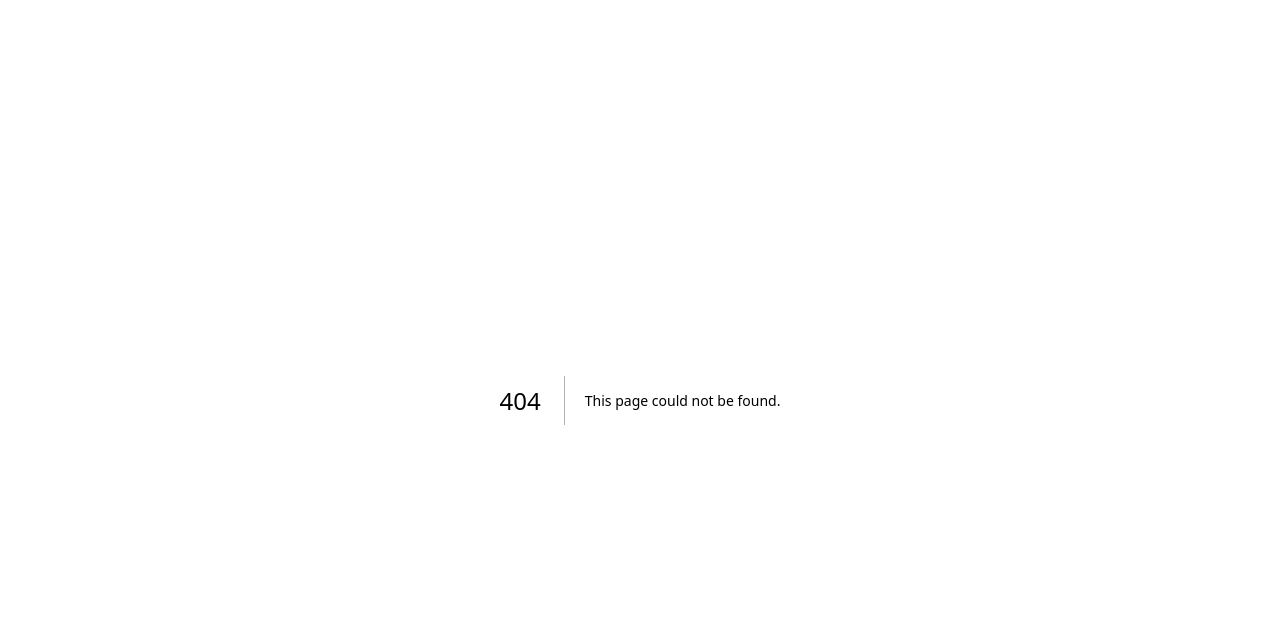
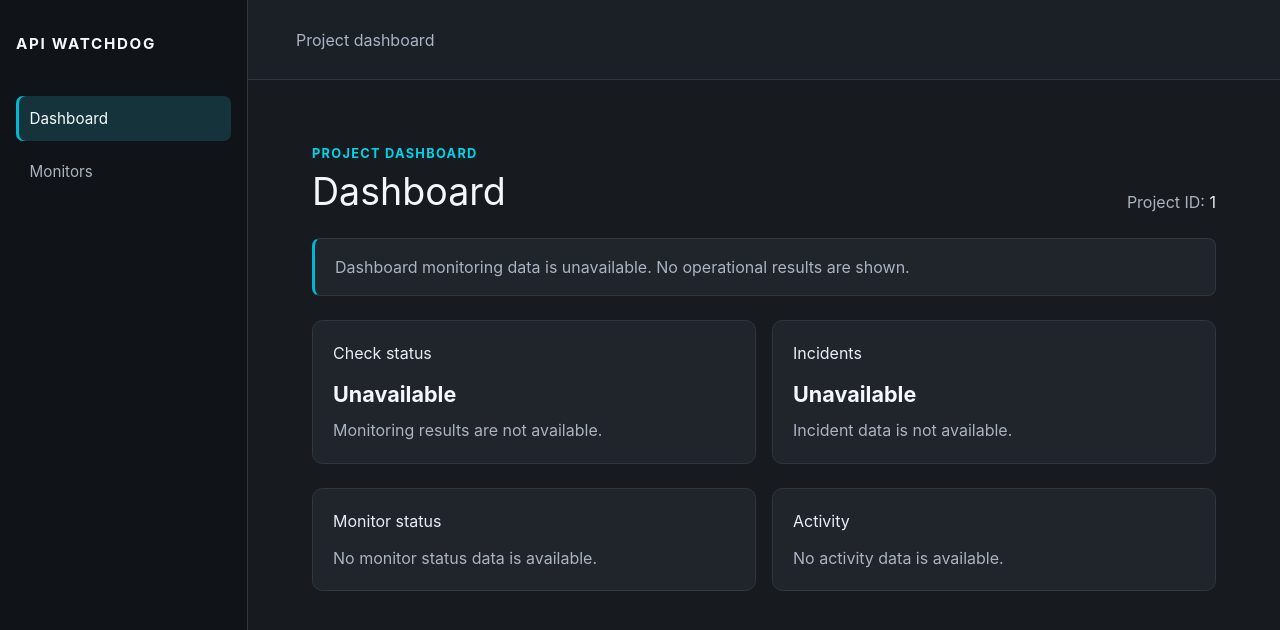
Before and after one commit to ValentinaAle/api-watchdog, a Next.js app in the folder apps/web/: page /projects/1 in a window 1280 px wide. Before the commit this address had no page. Shown: the top 630 px of the page. Built offline with nearby package versions, Linux system fonts and the light colour scheme.

Commit message:
feat(web): add project-scoped dashboard

```diff
--- a/apps/web/app/globals.css
+++ b/apps/web/app/globals.css
@@ -39,6 +39,18 @@ body { margin: 0; background: #0f131c; color: #dfe2ee; font-family: Geist, ui-sa
 .app-shell__content h1 { margin: 0; color: #f4f7fb; font-size: clamp(1.9rem, 4vw, 2.35rem); line-height: 1.15; }
 .app-shell__empty-state { max-width: 46rem; margin-top: 1.5rem; padding: 1.25rem 1.5rem; border: 1px solid var(--shell-line); border-radius: .65rem; background: var(--shell-panel); color: var(--shell-muted); line-height: 1.6; }
 
+.dashboard { display: grid; gap: 1.5rem; }
+.dashboard__heading { display: flex; flex-wrap: wrap; align-items: end; justify-content: space-between; gap: 1rem; }
+.dashboard__eyebrow { margin: 0 0 .45rem; color: var(--shell-accent-bright); font-size: .8rem; font-weight: 700; letter-spacing: .1em; text-transform: uppercase; }
+.dashboard__project { margin: 0; color: var(--shell-muted); overflow-wrap: anywhere; }
+.dashboard__project span { color: #e8edf5; }
+.dashboard__notice { margin: 0; padding: 1rem 1.25rem; border: 1px solid var(--shell-line); border-left: 3px solid var(--shell-accent); border-radius: .5rem; background: var(--shell-panel); color: var(--shell-muted); line-height: 1.55; }
+.dashboard__metrics, .dashboard__sections { display: grid; grid-template-columns: repeat(2, minmax(0, 1fr)); gap: 1rem; }
+.dashboard__card { min-width: 0; padding: 1.25rem; border: 1px solid var(--shell-line); border-radius: .65rem; background: var(--shell-panel); color: var(--shell-muted); line-height: 1.55; }
+.dashboard__card h2 { margin: 0 0 .75rem; color: #e8edf5; font-size: 1rem; }
+.dashboard__card p { margin: .4rem 0 0; }
+.dashboard__unavailable { color: #f4f7fb; font-size: 1.35rem; font-weight: 700; }
+
 @media (max-width: 767px) {
   .app-shell { grid-template-columns: minmax(0, 1fr); align-content: start; }
   .app-shell__sidebar { display: flex; flex-wrap: wrap; align-items: center; gap: .75rem 1rem; padding: .75rem 1rem; border-right: 0; border-bottom: 1px solid var(--shell-line); }
@@ -47,4 +59,5 @@ body { margin: 0; background: #0f131c; color: #dfe2ee; font-family: Geist, ui-sa
   .app-shell__nav-unavailable { max-width: 11rem; }
   .app-shell__topbar { min-height: 64px; padding: .9rem 1rem; }
   .app-shell__content { padding: 2rem 1rem; }
+  .dashboard__metrics, .dashboard__sections { grid-template-columns: minmax(0, 1fr); }
 }
--- a/apps/web/app/page.tsx
+++ b/apps/web/app/page.tsx
@@ -1,16 +1,10 @@
 import { AppShell } from "../components/shell/app-shell";
+import { Dashboard } from "../components/dashboard/dashboard";
 
 export default function HomePage() {
   return (
     <AppShell>
-      <h1>Dashboard</h1>
-      <section className="app-shell__empty-state" aria-labelledby="context-title">
-        <h2 id="context-title">No project context</h2>
-        <p>
-          A project has not been selected for this page. Open a project-specific
-          dashboard to view project information.
-        </p>
-      </section>
+      <Dashboard />
     </AppShell>
   );
 }
--- /dev/null
+++ b/apps/web/app/projects/[projectId]/page.tsx
@@ -0,0 +1,15 @@
+import { Dashboard } from "../../../components/dashboard/dashboard";
+import { AppShell } from "../../../components/shell/app-shell";
+
+type PageProps = { params: Promise<{ projectId: string }> };
+
+export default async function ProjectDashboardPage({ params }: PageProps) {
+  const { projectId: encodedProjectId } = await params;
+  const projectId = decodeURIComponent(encodedProjectId);
+
+  return (
+    <AppShell projectId={projectId}>
+      <Dashboard projectId={projectId} />
+    </AppShell>
+  );
+}
--- /dev/null
+++ b/apps/web/components/dashboard/dashboard.tsx
@@ -0,0 +1,58 @@
+type DashboardProps = { projectId?: string };
+
+export function Dashboard({ projectId }: DashboardProps) {
+  if (!projectId) {
+    return (
+      <>
+        <h1>Dashboard</h1>
+        <section className="app-shell__empty-state" aria-labelledby="context-title">
+          <h2 id="context-title">No project context</h2>
+          <p>
+            A project has not been selected for this page. Open a project-specific
+            dashboard to view project information.
+          </p>
+        </section>
+      </>
+    );
+  }
+
+  return (
+    <div className="dashboard" aria-labelledby="dashboard-title">
+      <div className="dashboard__heading">
+        <div>
+          <p className="dashboard__eyebrow">Project dashboard</p>
+          <h1 id="dashboard-title">Dashboard</h1>
+        </div>
+        <p className="dashboard__project">Project ID: <span>{projectId}</span></p>
+      </div>
+
+      <p className="dashboard__notice" role="status">
+        Dashboard monitoring data is unavailable. No operational results are shown.
+      </p>
+
+      <section className="dashboard__metrics" aria-label="Unavailable dashboard data">
+        <article className="dashboard__card">
+          <h2>Check status</h2>
+          <p className="dashboard__unavailable">Unavailable</p>
+          <p>Monitoring results are not available.</p>
+        </article>
+        <article className="dashboard__card">
+          <h2>Incidents</h2>
+          <p className="dashboard__unavailable">Unavailable</p>
+          <p>Incident data is not available.</p>
+        </article>
+      </section>
+
+      <section className="dashboard__sections" aria-label="Dashboard details">
+        <article className="dashboard__card">
+          <h2>Monitor status</h2>
+          <p>No monitor status data is available.</p>
+        </article>
+        <article className="dashboard__card">
+          <h2>Activity</h2>
+          <p>No activity data is available.</p>
+        </article>
+      </section>
+    </div>
+  );
+}
--- a/apps/web/components/shell/app-shell.tsx
+++ b/apps/web/components/shell/app-shell.tsx
@@ -1,19 +1,15 @@
 import type { ReactNode } from "react";
+import { projectDashboardPath } from "../../lib/projects/paths";
+import { projectMonitorsPath } from "../monitors/types";
 
 type AppShellProps = {
   children: ReactNode;
   projectId?: string;
 };
 
-function projectDashboardPath(projectId: string) {
-  return `/projects/${encodeURIComponent(projectId)}`;
-}
-
 export function AppShell({ children, projectId }: AppShellProps) {
   const dashboardHref = projectId ? projectDashboardPath(projectId) : "/";
-  const monitorsHref = projectId
-    ? `${projectDashboardPath(projectId)}/monitors`
-    : undefined;
+  const monitorsHref = projectId ? projectMonitorsPath(projectId) : undefined;
 
   return (
     <div className="app-shell">
--- /dev/null
+++ b/apps/web/lib/projects/paths.ts
@@ -0,0 +1,3 @@
+export function projectDashboardPath(projectId: string) {
+  return `/projects/${encodeURIComponent(projectId)}`;
+}
```
Also changed, not shown: 1 other file (tests, documents, lock files or other folders).
